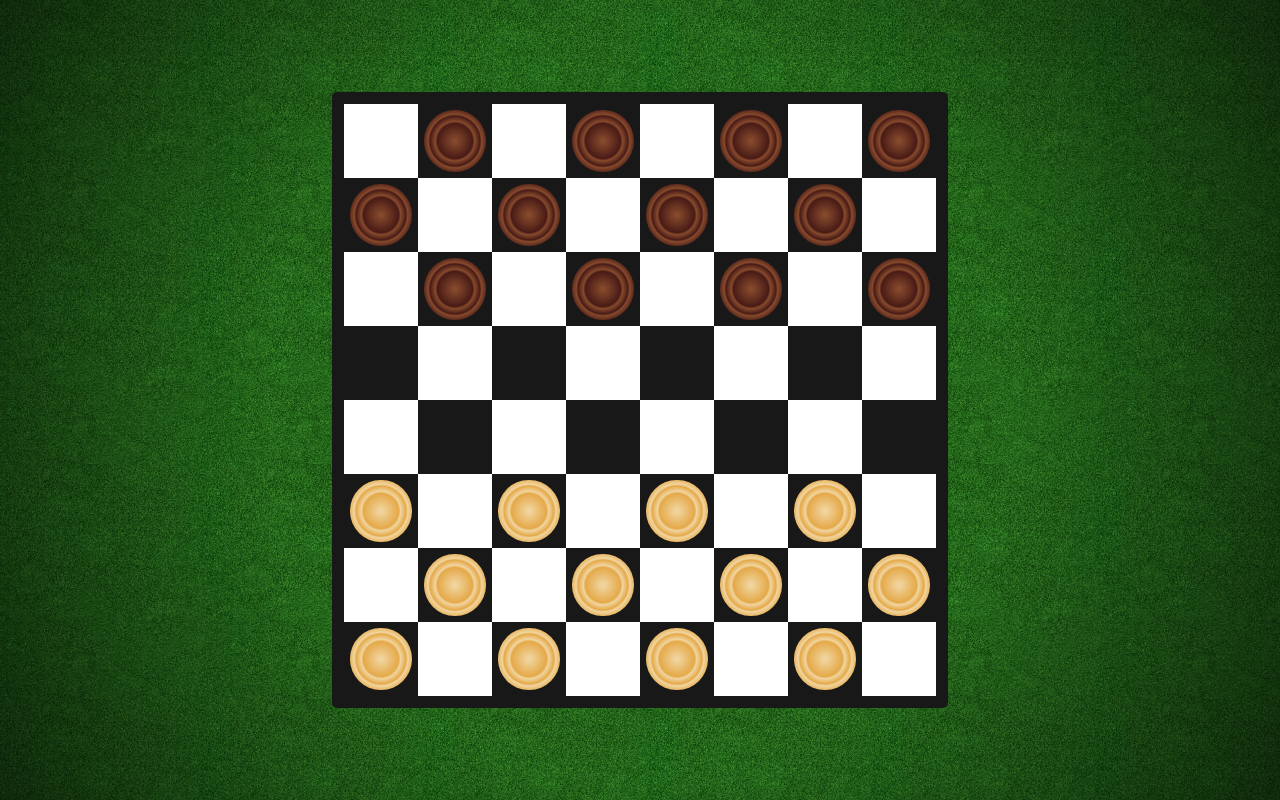
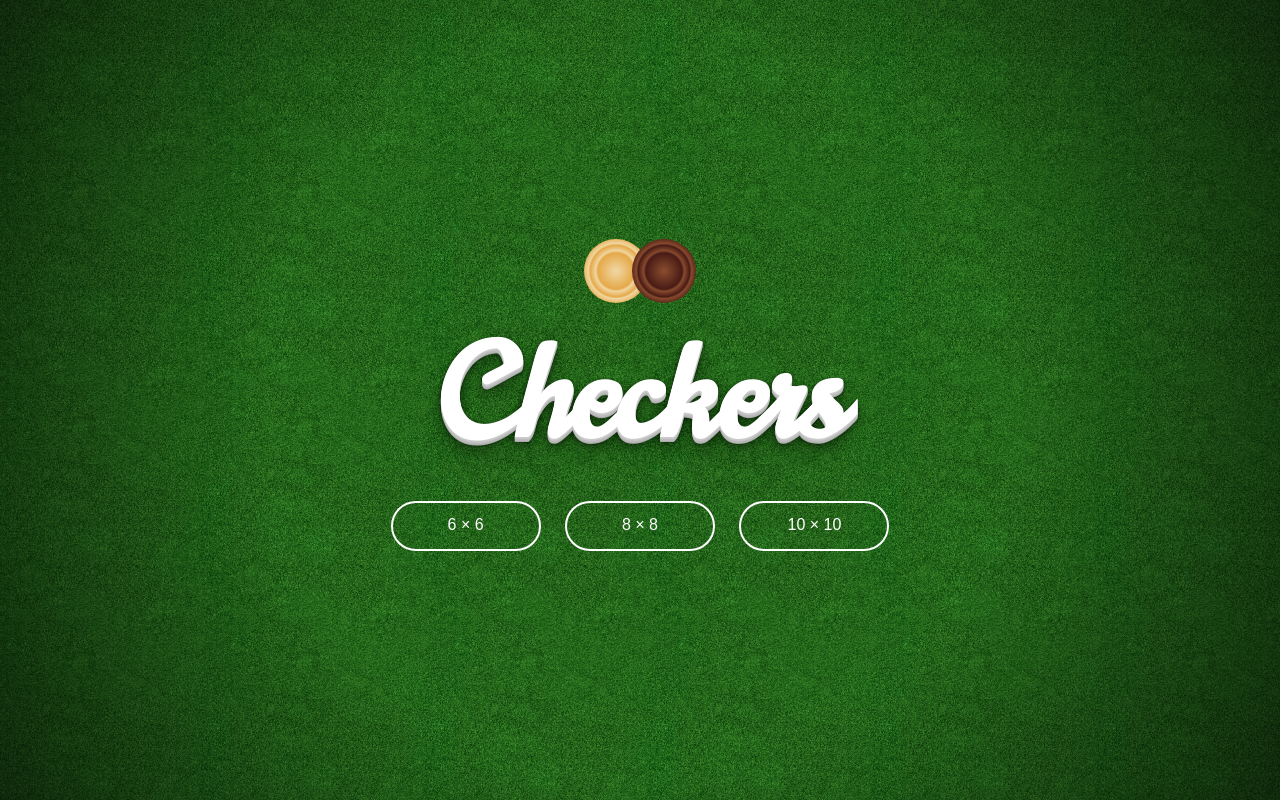
Before and after one commit to rafaltrzop/checkers, a Flask app: page / in a window 1280 px wide. Run offline with Flask 2, Linux system fonts and the light colour scheme.

Commit message:
Add landing page with links to custom size of the board

```diff
--- a/checkers/checkers.py
+++ b/checkers/checkers.py
@@ -6,11 +6,14 @@ from .game import *
 app = Flask(__name__)
 
 @app.route('/')
+def index():
+    return render_template('index.html')
+
 @app.route('/board/<int:board_size>')
-def index(board_size=8):
+def play(board_size=8):
     gameboard = Gameboard.build(board_size)
     board = gameboard.board
-    return render_template('index.html', board=board)
+    return render_template('play.html', board=board)
 
 @app.route('/move', methods=['POST'])
 def move():
--- a/checkers/static/stylesheets/main.css
+++ b/checkers/static/stylesheets/main.css
@@ -5,11 +5,72 @@ html {
 body {
     height: 100%;
     display: flex;
+    flex-direction: column;
     align-items: center;
     justify-content: center;
     background:
         radial-gradient(circle, transparent 50%, rgba(0, 0, 0, .6)),
         url('../images/background.png') #356300;
+}
+
+.logomark {
+  display: flex;
+}
+
+.logomark__piece {
+    width: 8vmin;
+    height: 8vmin;
+    border-radius: 50%;
+}
+
+.logomark__piece--overlap {
+  margin-left: -2vmin;
+}
+
+.logotype {
+  color: #fff;
+  font-size: 16vmin;
+  font-family: 'Norican', cursive;
+  text-shadow: 0 1px 0 #ccc, 0 2px 0 #c9c9c9, 0 3px 0 #bbb, 0 4px 0 #b9b9b9, 0 5px 0 #aaa, 0 6px 1px rgba(0, 0, 0, .1), 0 0 5px rgba(0, 0, 0, .1), 0 1px 3px rgba(0, 0, 0, .3), 0 3px 5px rgba(0, 0, 0, .2), 0 5px 10px rgba(0, 0, 0, .25), 0 10px 10px rgba(0, 0, 0, .2), 0 20px 20px rgba(0, 0, 0, .15);
+  margin: 20px;
+}
+
+@media (max-width: 576px) {
+  .navigation {
+    display: flex;
+    flex-direction: column;
+  }
+}
+
+.button {
+  text-decoration: none;
+  box-sizing: border-box;
+  display: inline-flex;
+  align-items: center;
+  justify-content: center;
+  color: #fff;
+  width: 150px;
+  height: 50px;
+  border-radius: 25px;
+  border: 2px solid #fff;
+  margin: 10px;
+}
+
+.button:hover,
+.button:focus {
+  outline: none;
+  color: #356300;
+  background-color: #fff;
+}
+
+.button:hover span,
+.button:focus span {
+  display: none;
+}
+
+.button:hover::before,
+.button:focus::before {
+  content: 'Play'
 }
 
 .board {
--- a/checkers/templates/index.html
+++ b/checkers/templates/index.html
@@ -1,6 +1,16 @@
 {% extends 'layout.html' %}
 
-{% block title %}Checkers{% endblock %}
 {% block body %}
-    {% include '_gameboard.html' %}
+    <div class="logomark">
+      <div class="logomark__piece board__piece--light"></div>
+      <div class="logomark__piece logomark__piece--overlap board__piece--dark"></div>
+    </div>
+
+    <h1 class="logotype">Checkers</h1>
+
+    <nav class="navigation">
+      <a href="{{ url_for('play', board_size=6) }}" class="button"><span>6 &times; 6</span></a>
+      <a href="{{ url_for('play', board_size=8) }}" class="button"><span>8 &times; 8</span></a>
+      <a href="{{ url_for('play', board_size=10) }}" class="button"><span>10 &times; 10</span></a>
+    </nav>
 {% endblock %}
--- a/checkers/templates/layout.html
+++ b/checkers/templates/layout.html
@@ -4,12 +4,13 @@
         <meta charset="utf-8">
         <meta http-equiv="x-ua-compatible" content="ie=edge">
         <meta name="viewport" content="width=device-width, initial-scale=1">
-        <title>{% block title %}{% endblock %}</title>
+        <title>{% block title %}Checkers{% endblock %}</title>
         <link rel="icon" href="{{ url_for('static', filename='favicon.png') }}">
         <link rel="stylesheet" href="{{ url_for('static', filename='stylesheets/normalize.css') }}">
         <link rel="stylesheet" href="{{ url_for('static', filename='stylesheets/main.css') }}">
+        <link href="https://fonts.googleapis.com/css?family=Norican" rel="stylesheet">
     </head>
-    <body>
+    <body class="{% block body_class %}{% endblock %}">
         {% block body %}{% endblock %}
         <script src="{{ url_for('static', filename='javascripts/jquery-3.1.1.min.js') }}"></script>
         <script src="{{ url_for('static', filename='javascripts/main.js') }}"></script>
--- /dev/null
+++ b/checkers/templates/play.html
@@ -0,0 +1,5 @@
+{% extends 'layout.html' %}
+
+{% block body %}
+    {% include '_gameboard.html' %}
+{% endblock %}
```
